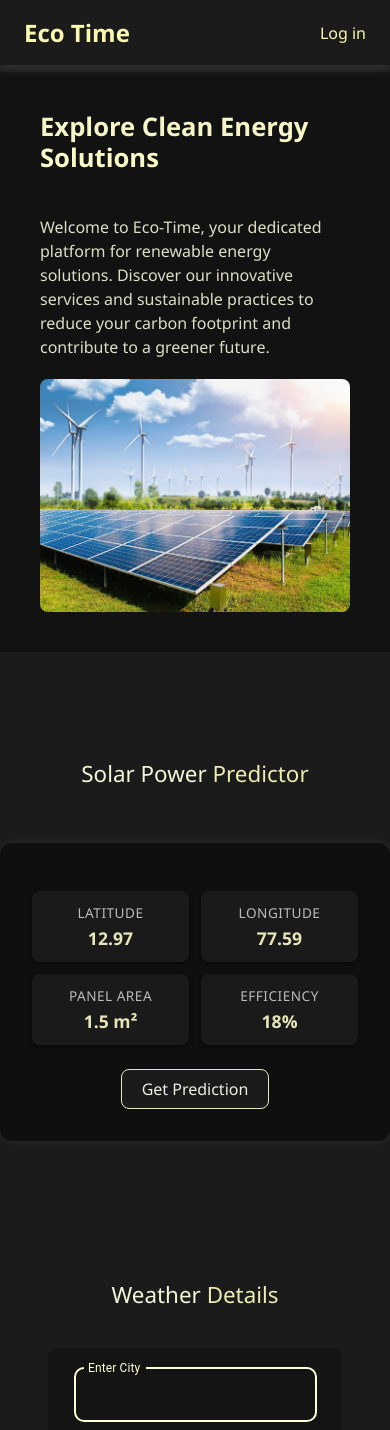
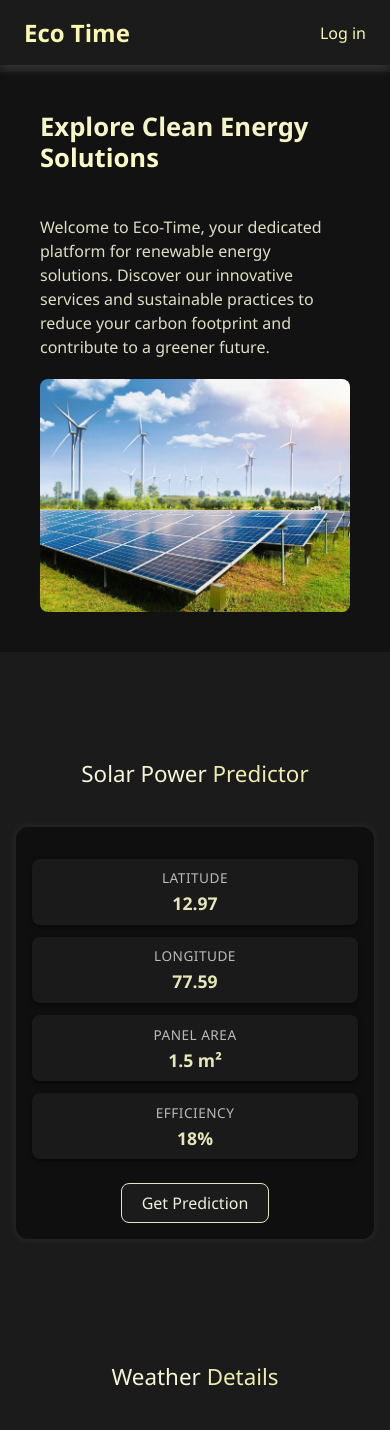
Before and after one commit to Hrishikesh4444/Eco-Time, a React (Vite) app in the folder frontend/: page / in a window 390 px wide. Shown: the top 1430 px of the page. Built offline with nearby package versions, Linux system fonts and the light colour scheme; no server answers.

Commit message:
Added code

```diff
--- a/frontend/src/pages/solarForecast/solarForecast.css
+++ b/frontend/src/pages/solarForecast/solarForecast.css
@@ -76,3 +76,17 @@
   font-weight: bold;
   color: #e6e6b9;
 }
+@media (max-width: 600px) {
+  .prediction-container {
+    padding: 1rem !important;
+    margin: 1rem;
+  }
+
+  .params-list {
+    grid-template-columns: 1fr;
+  }
+
+  .params-list li {
+    padding: 0.6rem 0.8rem;
+  }
+}
```
